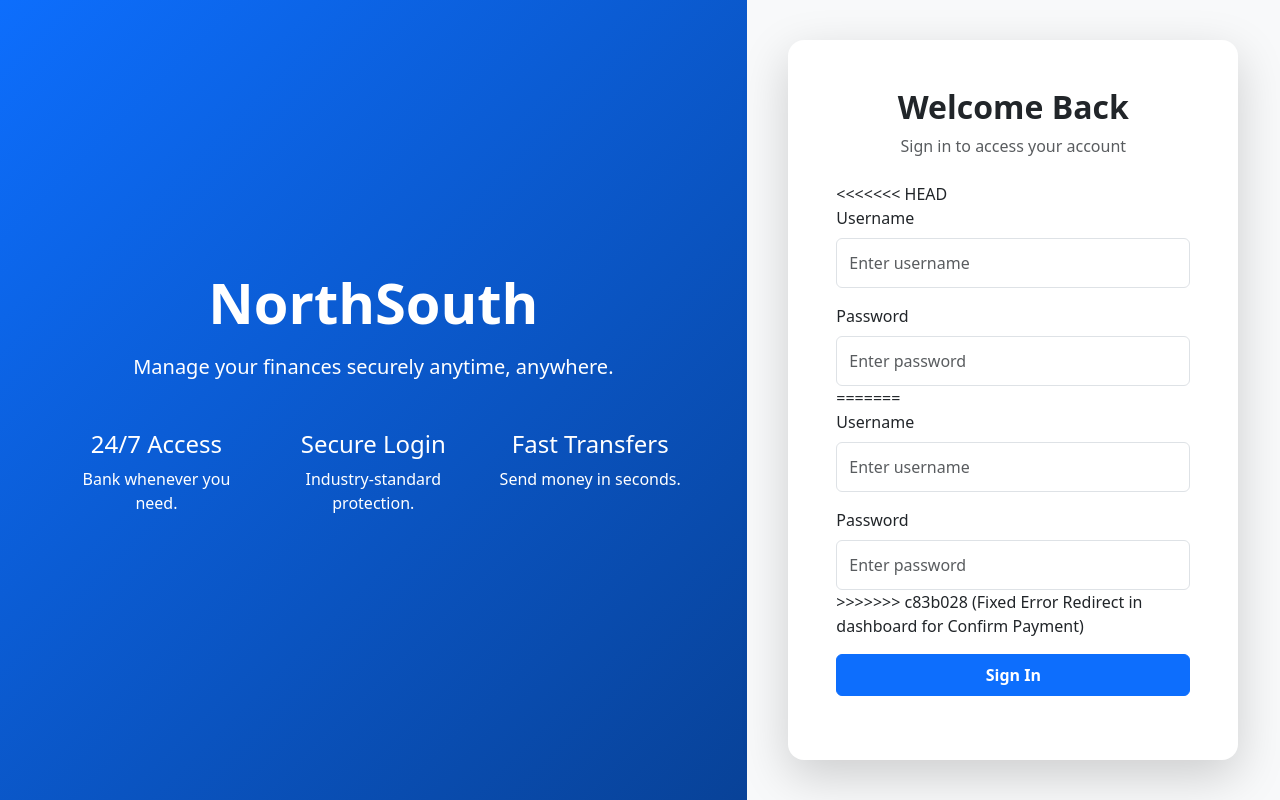
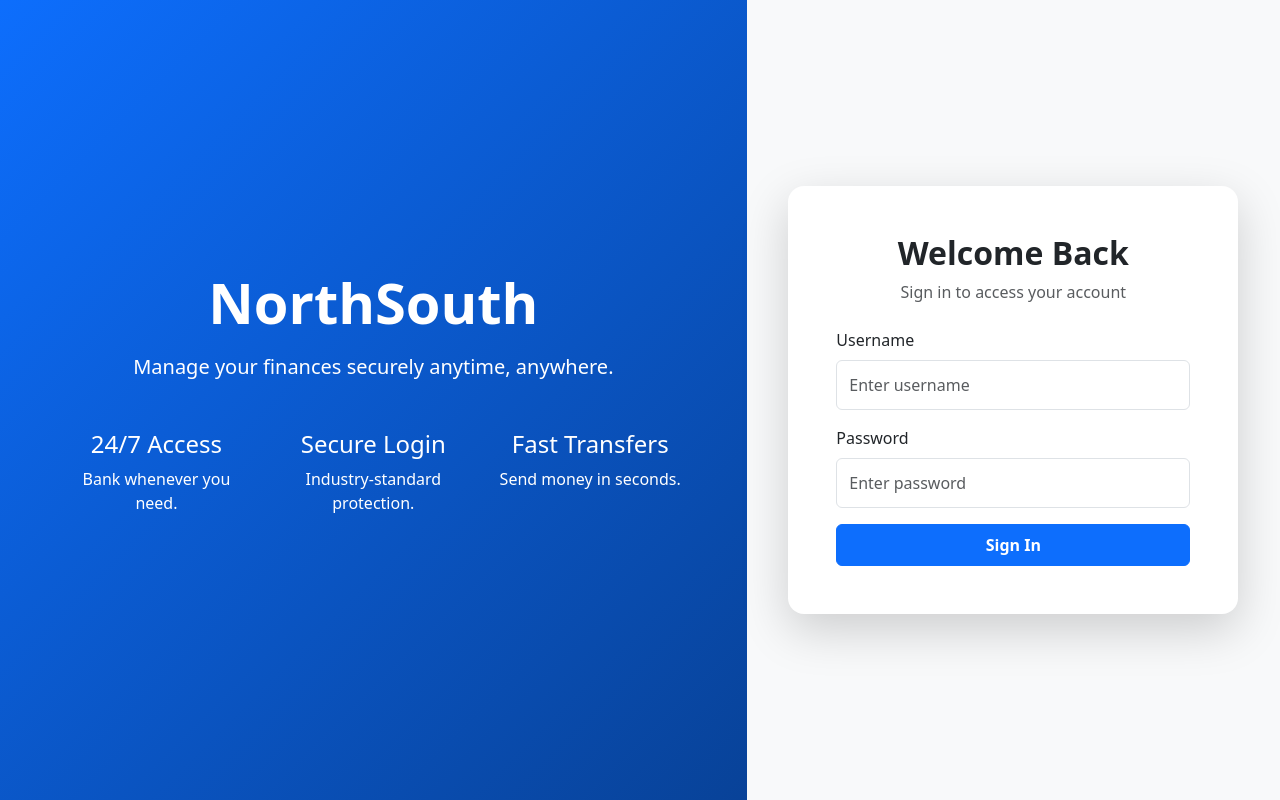
Before and after one commit to Ramos-H/python-bank, a Flask app: page /login in a window 1280 px wide. Run offline with Flask 3, Linux system fonts and the light colour scheme.

Commit message:
Fixed leftover merge conflict

```diff
--- a/templates/login.html
+++ b/templates/login.html
@@ -101,37 +101,22 @@
                         {% endif %}
                         {% endwith %}
 
-<<<<<<< HEAD
-                        <form method="post" action="{{ url_for('api_routes.process_login') }}">
+                        <!-- Pass next query param directly in form action URL -->
+                        <form method="post"
+                            action="{{ url_for('api_routes.process_login', next=request.args.get('next')) }}">
+                            <!-- Hidden input field for POST body backup -->
+                            <input type="hidden" name="next" value="{{ request.args.get('next', '') }}">
+
                             <div class="mb-3">
-                                <label class="form-label">
-                                    Username
-                                </label>
+                                <label class="form-label">Username</label>
                                 <input type="text" name="username" class="form-control" placeholder="Enter username"
                                     required>
                             </div>
 
                             <div class="mb-3">
-                                <label class="form-label">
-                                    Password
-                                </label>
+                                <label class="form-label">Password</label>
                                 <input type="password" name="password" class="form-control" placeholder="Enter password"
                                     required>
-=======
-                        <!-- Pass next query param directly in form action URL -->
-                        <form method="post" action="{{ url_for('api_routes.process_login', next=request.args.get('next')) }}">
-                            <!-- Hidden input field for POST body backup -->
-                            <input type="hidden" name="next" value="{{ request.args.get('next', '') }}">
-
-                            <div class="mb-3">
-                                <label class="form-label">Username</label>
-                                <input type="text" name="username" class="form-control" placeholder="Enter username" required>
-                            </div>
-
-                            <div class="mb-3">
-                                <label class="form-label">Password</label>
-                                <input type="password" name="password" class="form-control" placeholder="Enter password" required>
->>>>>>> c83b028 (Fixed Error Redirect in dashboard for Confirm Payment)
                             </div>
 
                             <button type="submit" class="btn btn-primary w-100 py-2">
```
